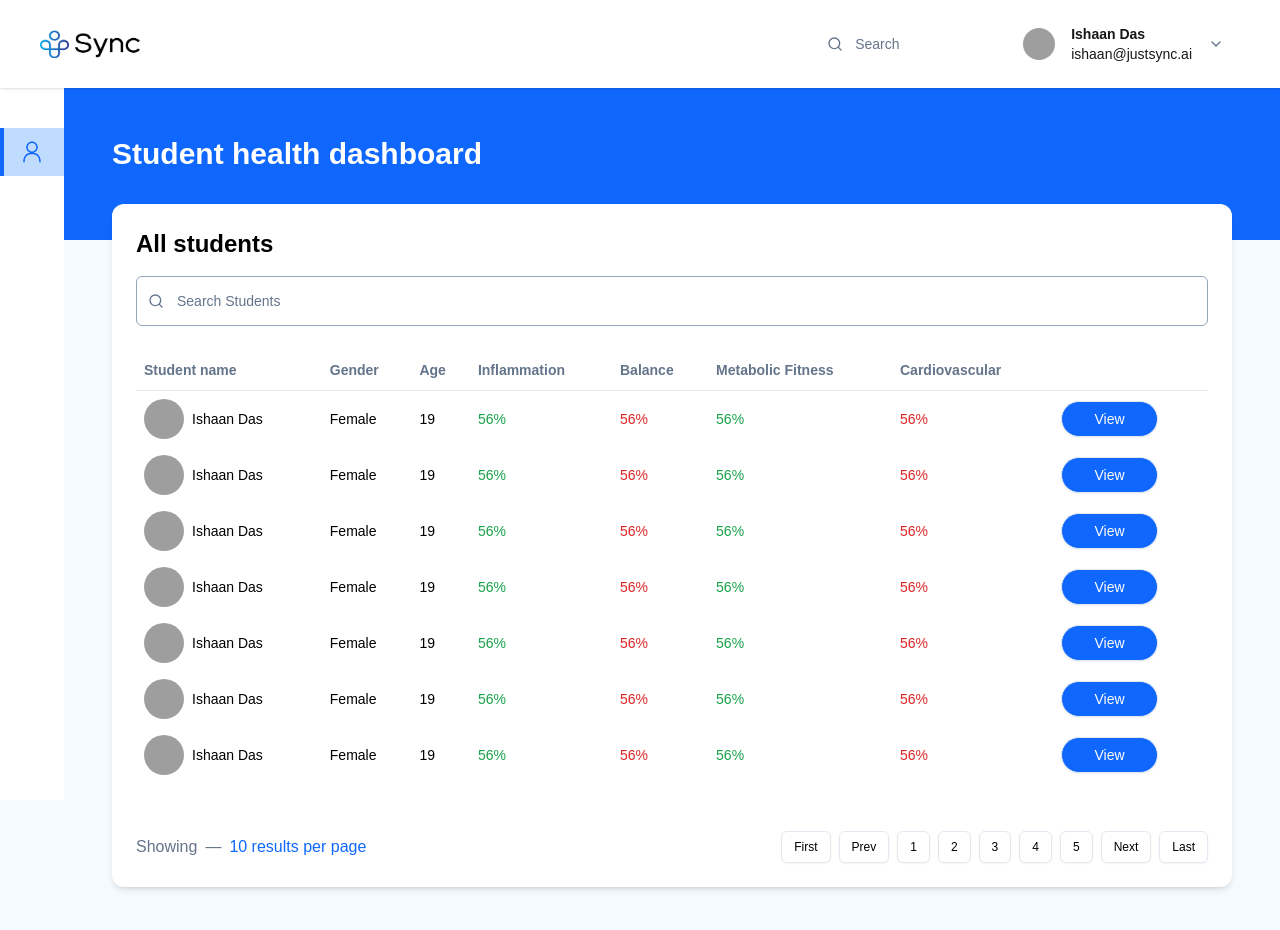
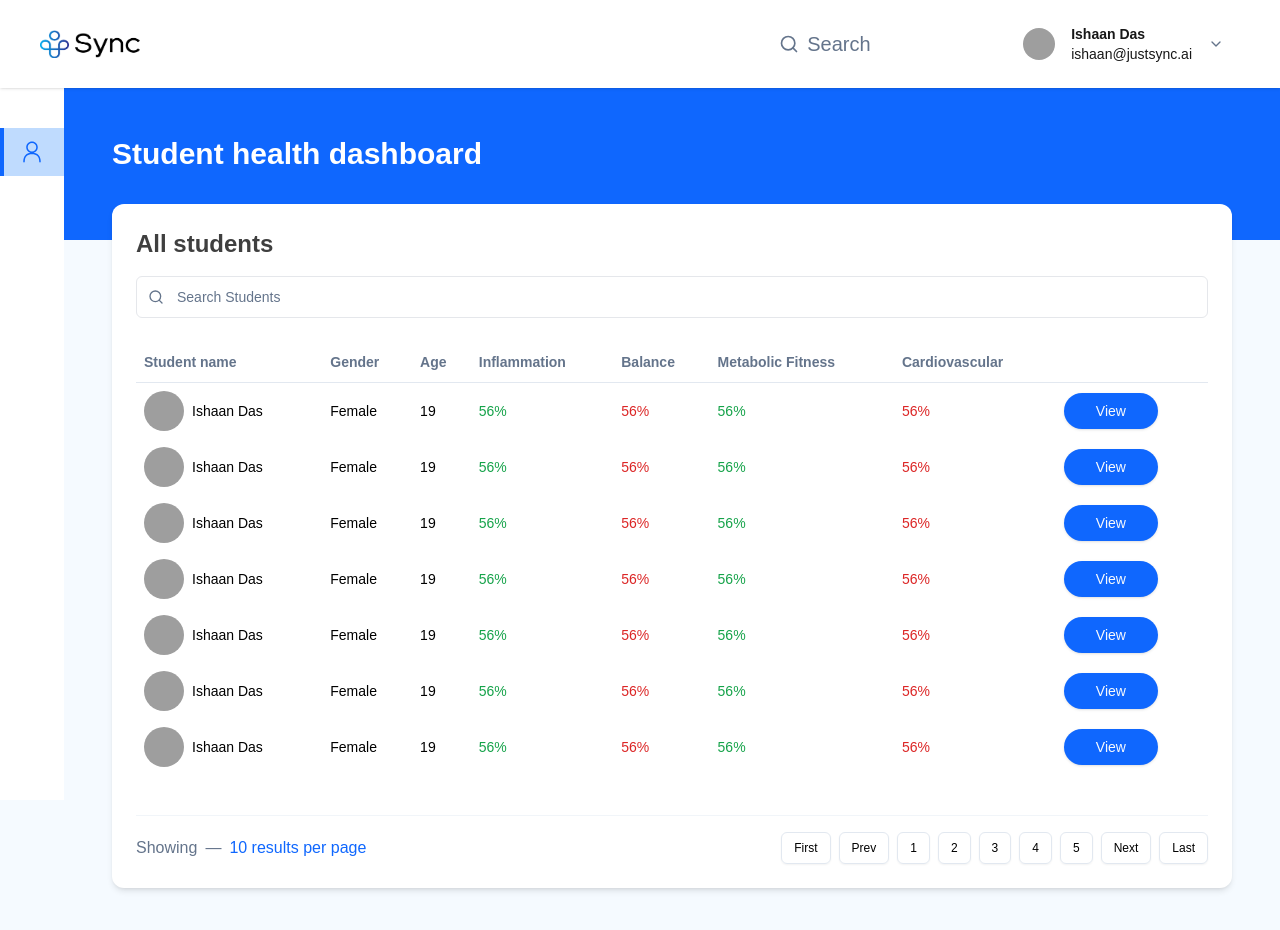
Before and after one commit to theVedanta/sync-college, a Next.js app: page / in a window 1280 px wide. Shown: the top 930 px of the page. Built offline with nearby package versions, Linux system fonts and the light colour scheme; grey boxes are pictures that could not be loaded.

Commit message:
minor dashboard fixes

```diff
--- a/src/app/page.tsx
+++ b/src/app/page.tsx
@@ -89,14 +89,16 @@ export default function Home() {
             </h1>
 
             <div className="bg-white text-black rounded-xl p-6 shadow-md flex flex-col h-[calc(100vh-${NAV_HEIGHT}px-8rem)]">
-                <h2 className="text-2xl font-semibold mb-4">All students</h2>
+                <h2 className="text-2xl font-bold mb-4 opacity-75">
+                    All students
+                </h2>
 
                 <div className="relative mb-6">
                     <Search className="absolute left-3 top-1/2 transform -translate-y-1/2 text-muted-foreground h-4 w-4" />
                     <Input
                         type="text"
                         placeholder="Search Students"
-                        className="pl-10 w-full border py-6"
+                        className="pl-10 w-full border border-gray-200 py-5"
                     />
                 </div>
 
@@ -147,10 +149,7 @@ export default function Home() {
                                         {student.cardiovascular}%
                                     </TableCell>
                                     <TableCell>
-                                        <Button
-                                            variant="outline"
-                                            className="bg-blu text-white rounded-full px-8 hover:bg-blu/90"
-                                        >
+                                        <Button className="bg-blu rounded-full px-8 hover:bg-blue-800">
                                             View
                                         </Button>
                                     </TableCell>
@@ -160,11 +159,12 @@ export default function Home() {
                     </Table>
                 </div>
 
-                <div className="flex justify-between items-center mt-12">
+                <div className="flex justify-between items-center mt-10 pt-4 border-t border-muted">
                     <span className="text-muted-foreground">
                         Showing<span className="mx-2">—</span>
                         <span className="text-blu">10 results per page</span>
                     </span>
+
                     <div className="flex gap-2">
                         <Button variant="outline" size="sm">
                             First
--- a/src/components/Navbar.tsx
+++ b/src/components/Navbar.tsx
@@ -32,11 +32,11 @@ const Navbar = () => {
             </div>
             <div className="flex items-center space-x-4">
                 <div className="relative">
-                    <Search className="absolute left-3 top-1/2 transform -translate-y-1/2 text-muted-foreground h-4 w-4" />
+                    <Search className="absolute left-3 top-1/2 transform -translate-y-1/2 text-muted-foreground h-5 w-5" />
                     <Input
                         type="text"
                         placeholder="Search"
-                        className="pl-10 w-44 border-none"
+                        className="pl-10 w-56 text-xl border-none"
                     />
                 </div>
 
```
